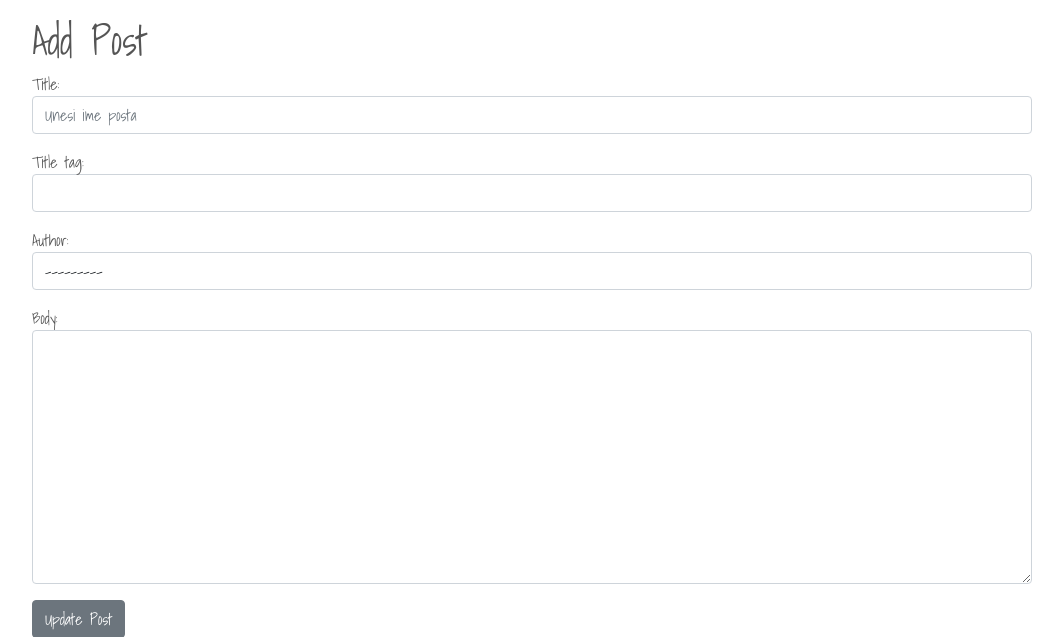
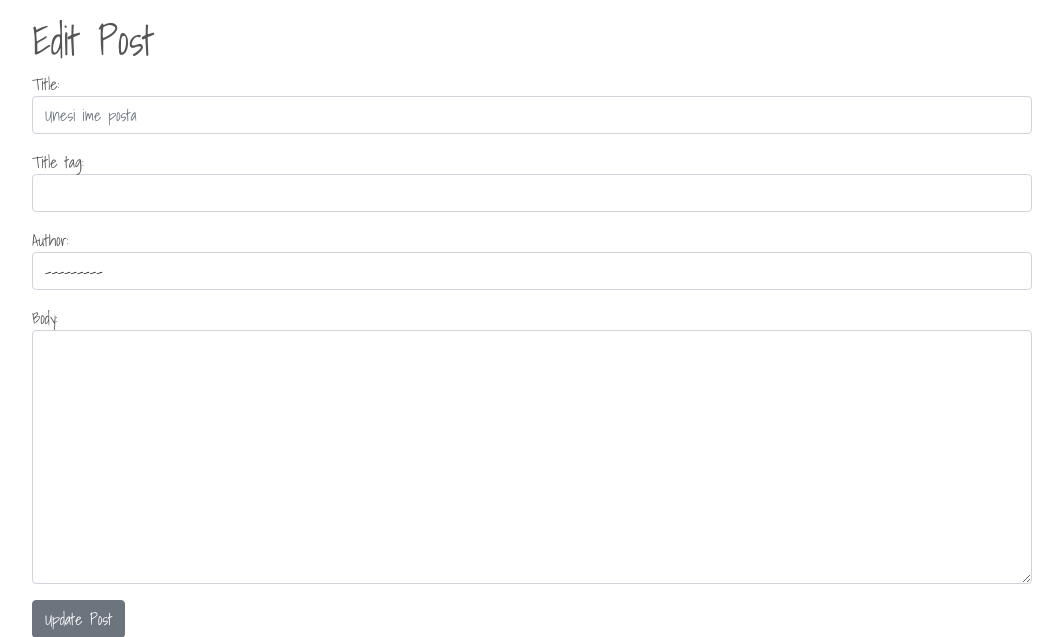
Before and after one commit to onadj/familynetwork, a Django app: template templates/update_post.html in a window 1280 px wide. Shown: the part 56-693 px from the top of the page, without its empty margins (108-1171 px from the left). Run offline with Django 3.2, Linux system fonts and the light colour scheme; the template is opened without the code that fills it: values that come from a table or form of the project are taken from there, others are empty; some libraries are stand-ins or nearby versions.

Commit message:
added funcionality for edit and update post

```diff
--- a/home/forms.py
+++ b/home/forms.py
@@ -12,3 +12,14 @@ class PostForm(forms.ModelForm):
             'author': forms.Select(attrs={'class': 'form-control'}),
             'body': forms.Textarea(attrs={'class': 'form-control'}),
         }
+class EditForm(forms.ModelForm):
+    class Meta:
+        model = Post
+        fields = ('title', 'title_tag', 'body')
+
+        widgets = {
+            'title': forms.TextInput(attrs={'class': 'form-control', 'placeholder': 'Unesi ime posta'}),
+             'title_tag': forms.TextInput(attrs={'class': 'form-control'}),
+            #'author': forms.Select(attrs={'class': 'form-control'}),
+            'body': forms.Textarea(attrs={'class': 'form-control'}),
+        }
--- a/home/urls.py
+++ b/home/urls.py
@@ -1,9 +1,10 @@
 from django.contrib import admin
 from django.urls import path
-from .views import HomeView, ArticleDetailView, AddPostView
+from .views import HomeView, ArticleDetailView, AddPostView, UpdatePostView
 
 urlpatterns = [
     path('', HomeView.as_view(), name="home"),
     path('article/<int:pk>/', ArticleDetailView.as_view(), name='article-detail'),
     path('add_post/', AddPostView.as_view(), name='add_post'),
+    path('aarticle/edit/<int:pk>', UpdatePostView.as_view(), name='update_post'),
 ]
--- a/templates/article_details.html
+++ b/templates/article_details.html
@@ -7,7 +7,8 @@
     <h1>{{ post.title }}</h1>
     <hr>
     <small> By: {{ post.author.first_name }}
-        {{ post.author.last_name }}
+        {{ post.author.last_name }}<br>
+        <a href="{% url 'update_post' post.pk %}">Edit</a><br>
     </small>
     <br>
     {{ post.body }}
--- a/templates/base.html
+++ b/templates/base.html
@@ -82,7 +82,7 @@
         <li><a href="{% url 'article-detail' post.pk %}">
 
         {{ post.title }}</a> - {{ post.author.first_name }}
-            {{ post.author.last_name }}<br>
+            {{ post.author.last_name }} - <a href="{% url 'update_post' post.pk %}">Edit</a><br>
             {{ post.body }}</li>
 
         {% endfor %}
--- a/templates/update_post.html
+++ b/templates/update_post.html
@@ -1,7 +1,8 @@
 {% extends "base.html" %}
+{% block title %}Edit Post{% endblock %}
 {% block content %}
 <div class="container">
-<h1>Add Post</h1>
+<h1>Edit Post</h1>
 <div class="form-group">
 <form method="POST">
     {% csrf_token %}
```
Also changed, not shown: home/views.py (+9 -2 lines).
